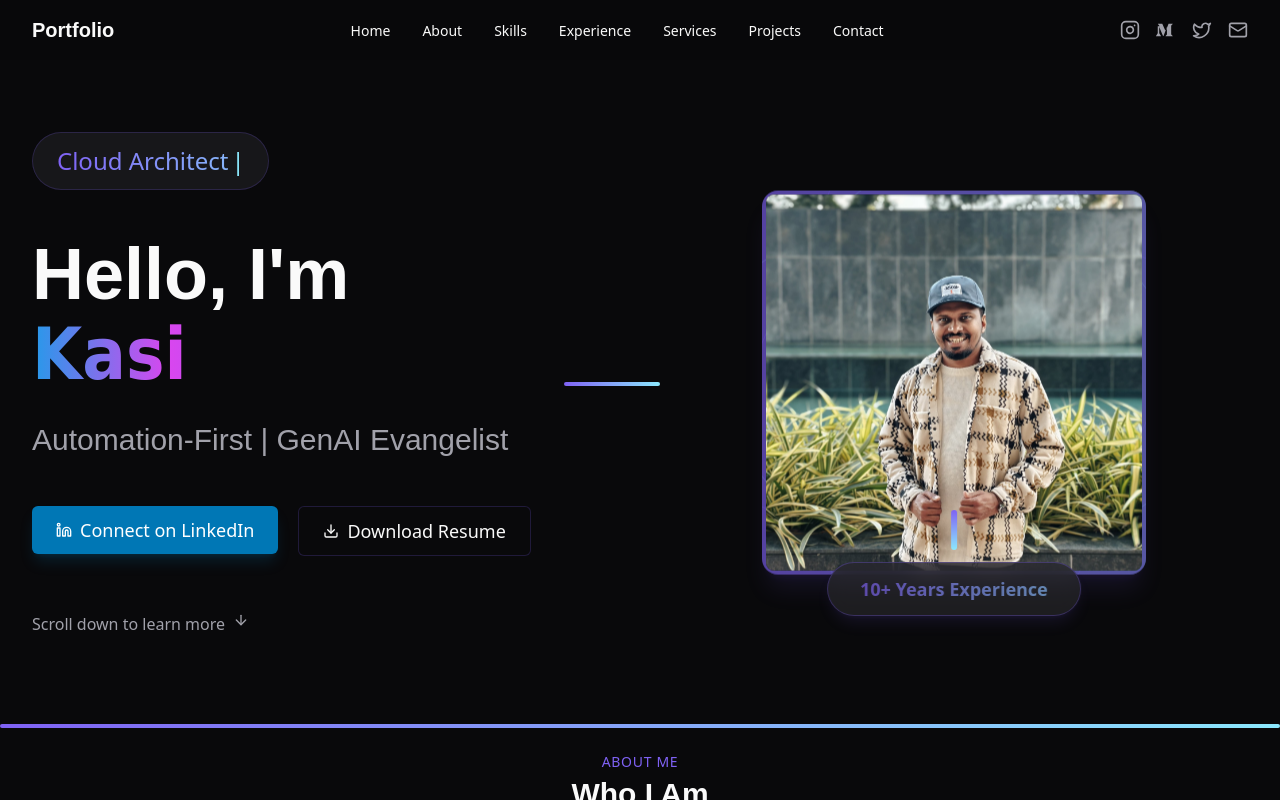
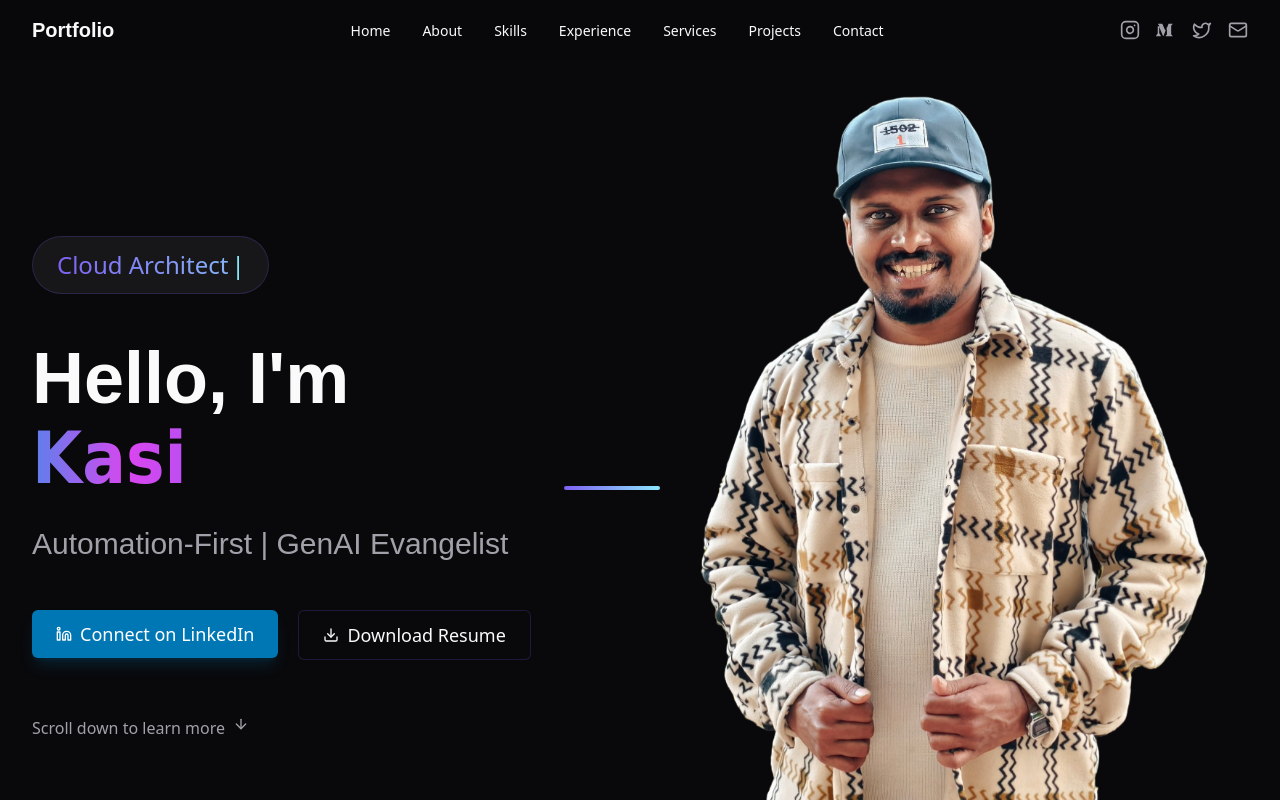
Before and after one commit to kasifalic/kasif-ali-architect, a React (Vite) app: page / in a window 1280 px wide. Shown: the top 800 px of the page. Built offline with nearby package versions, Linux system fonts and the light colour scheme.

Commit message:
Refactor: Update hero image
Replaced the hero image with the new image, removed the border and the box.

```diff
--- a/src/components/HeroSection.tsx
+++ b/src/components/HeroSection.tsx
@@ -95,19 +95,13 @@ const HeroSection = () => {
             <div className="w-24 h-1 bg-gradient-to-r from-primary to-accent rounded-full"></div>
           </div>
 
-          {/* Profile image container with new shape */}
-          <div className="relative w-96 h-96 mx-auto bg-gradient-to-r from-primary/30 to-accent/30 rounded-2xl flex items-center justify-center animate-float shadow-xl shadow-primary/10 overflow-hidden">
-            {/* Orbit decoration */}
-            <div className="absolute w-full h-full rounded-2xl border border-primary/20 animate-spin-slow"></div>
-            <div className="absolute w-[110%] h-[110%] rounded-2xl border border-accent/20 animate-spin-slow animation-delay-2000 opacity-70"></div>
-
-            <div className="w-full h-full overflow-hidden border-4 border-primary/50 shadow-lg hover:scale-105 transition-transform duration-300 rounded-xl">
-              <img
-                alt="Kasi"
-                className="w-full h-full object-cover object-center scale-110"
-                src="/lovable-uploads/b967c81e-eb56-4f02-8a3d-cccd800dc2a6.png"
-              />
-            </div>
+          {/* Profile image container - with new image, removed borders and box */}
+          <div className="relative w-full h-full flex items-center justify-center">
+            <img
+              alt="Kasi"
+              className="w-full h-auto max-w-[600px] object-contain"
+              src="/lovable-uploads/f5664741-af6b-48d6-9aac-4c68ac9ee2b6.png"
+            />
           </div>
 
           {/* Enhanced experience badge */}
```
Also changed, not shown: public/lovable-uploads/f5664741-af6b-48d6-9aac-4c68ac9ee2b6.png (added).
